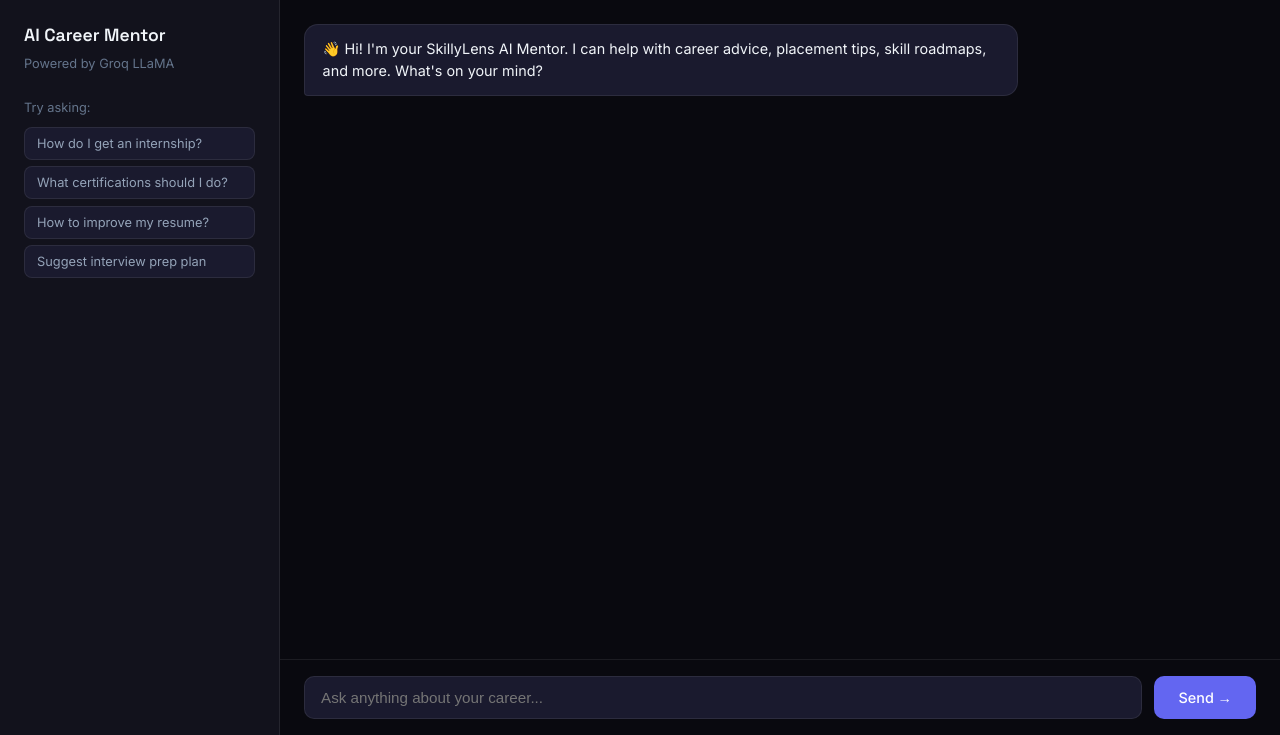
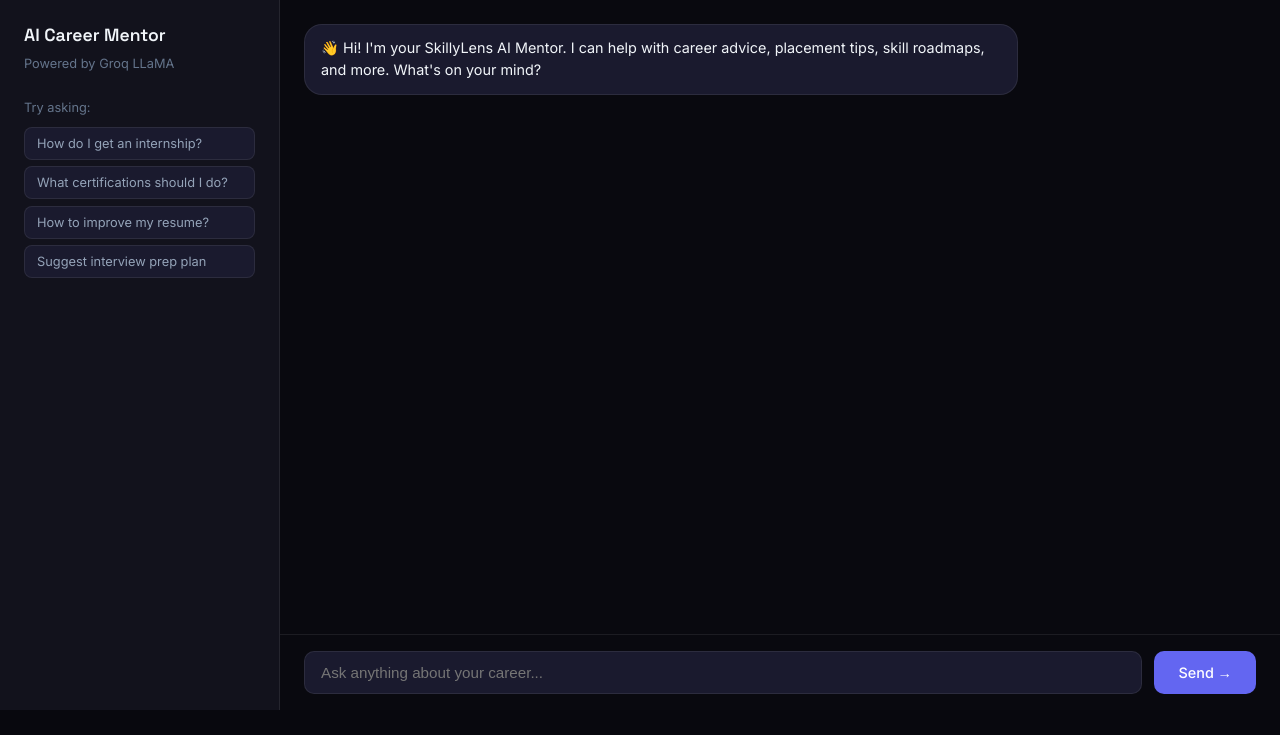
Before and after one commit to Khushi-jaiswal20/Skillylens, a Flask app: page /chatbot in a window 1280 px wide. Shown: the part 93-828 px from the top of the page. After the commit the page ends 803 px from the top, so only its background shows below. Run offline with Flask 3, Linux system fonts and the light colour scheme; parts of the project's set-up code (start-up, migrations or seed data) failed here and were passed over.

Commit message:
Updated SkillyMentor working

```diff
--- a/frontend/static/css/chatbot.css
+++ b/frontend/static/css/chatbot.css
@@ -1,6 +1,6 @@
 .chatbot-wrapper {
   display: flex;
-  height: calc(100vh - 65px);
+  height: calc(100vh - 90px);
   overflow: hidden;
 }
 .chat-sidebar {
@@ -51,3 +51,9 @@
 @media (max-width: 768px) {
   .chat-sidebar { display: none; }
 }
+.chat-messages div {
+  padding: 12px 16px;
+  border-radius: 18px;
+  width: fit-content;
+  max-width: 75%;
+}
```
